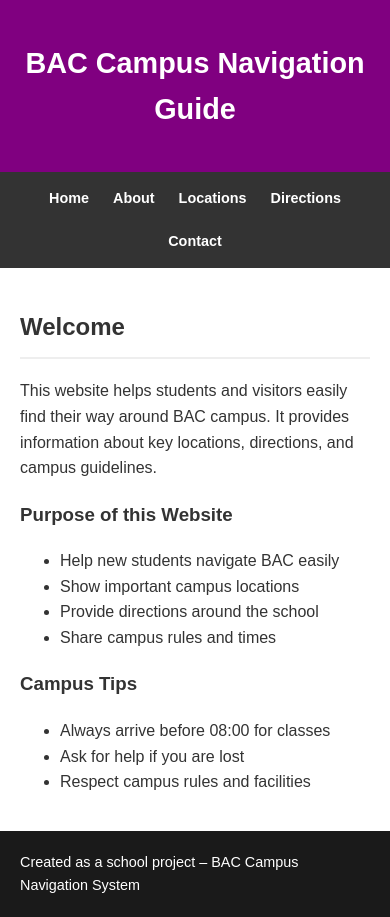
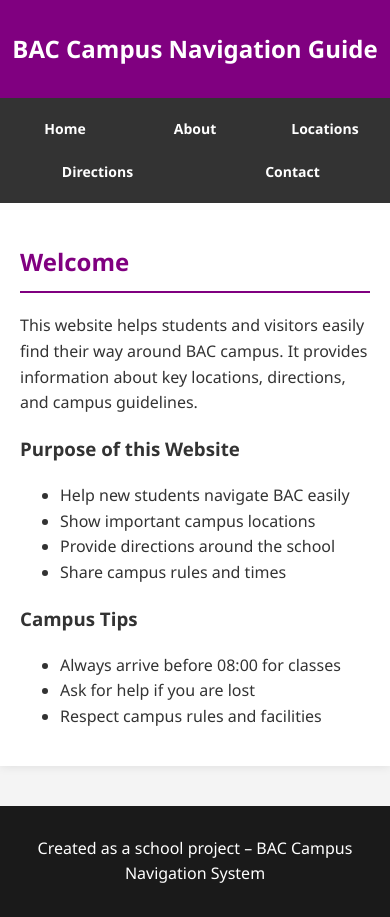
Before and after one commit to ResegoJong/Bida25-339-WMD-assignment-, a plain HTML site: page index.html in a window 390 px wide. Drawn offline with Linux system fonts and the light colour scheme.

Commit message:
Update index.html

```diff
--- a/index.html
+++ b/index.html
@@ -5,72 +5,101 @@
     <meta name="viewport" content="width=device-width, initial-scale=1.0">
     <title>BAC Chronicles</title>
     <style>
-        /* Prevents horizontal scrolling */
         * {
             box-sizing: border-box;
         }
 
         body {
-            font-family: Arial, sans-serif;
+            font-family: 'Segoe UI', Tahoma, Geneva, Verdana, sans-serif;
             margin: 0;
             padding: 0;
             line-height: 1.6;
             color: #333;
-            overflow-x: hidden; /* Keeps everything inside the page */
+            background-color: #f4f4f4;
         }
 
-        /* Purple Header */
+        /* Hero Header */
         header {
             background-color: #800080;
             color: white;
-            padding: 40px 15px;
+            padding: 60px 20px;
             text-align: center;
         }
 
         header h1 {
             margin: 0;
-            font-size: 1.8rem; /* Scaled down for mobile screens */
+            font-size: 2.5rem;
         }
 
-        /* Fixed Navigation */
+        /* Navigation Bar */
         nav {
             background-color: #333;
             display: flex;
-            justify-content: center; /* Centers links */
-            flex-wrap: wrap; /* Allows links to wrap to next line if screen is too small */
-            padding: 5px;
+            justify-content: center;
+            flex-wrap: wrap; /* Prevents links from going off-screen on mobile */
+            padding: 10px 0;
+            position: sticky;
+            top: 0;
         }
 
         nav a {
             color: white;
             text-decoration: none;
-            padding: 10px 12px;
-            font-size: 0.9rem;
+            padding: 12px 20px;
             font-weight: bold;
+            transition: 0.3s;
         }
 
         nav a:hover {
-            color: #ddd;
+            background-color: #555;
         }
 
-        /* Content Area */
-        main {
-            max-width: 100%; /* Ensures it fits mobile */
-            padding: 20px;
+        /* Main Container */
+        .container {
+            max-width: 1000px; /* Limits width on laptops so text isn't too wide */
+            margin: 20px auto;
+            background: white;
+            padding: 40px;
+            box-shadow: 0px 0px 10px rgba(0,0,0,0.1);
         }
 
         h2 {
-            border-bottom: 2px solid #eee;
+            border-bottom: 2px solid #800080;
             padding-bottom: 10px;
+            color: #800080;
         }
 
-        /* Footer */
         footer {
             background-color: #1a1a1a;
             color: white;
-            padding: 20px;
-            font-size: 0.9rem;
-            text-align: left;
+            padding: 30px;
+            text-align: center;
+            margin-top: 40px;
+        }
+
+        /* --- Responsive Adjustments --- */
+
+        /* Mobile Styles (Screens smaller than 600px) */
+        @media (max-width: 600px) {
+            header {
+                padding: 30px 10px;
+            }
+
+            header h1 {
+                font-size: 1.5rem;
+            }
+
+            .container {
+                margin: 0;
+                padding: 20px;
+            }
+
+            nav a {
+                padding: 10px;
+                font-size: 14px;
+                flex: 1 1 30%; /* Makes links sit nicely in a grid on small screens */
+                text-align: center;
+            }
         }
     </style>
 </head>
@@ -88,7 +117,7 @@
         <a href="contact.html">Contact</a>
     </nav>
 
-    <main>
+    <div class="container">
         <h2>Welcome</h2>
         <p>This website helps students and visitors easily find their way around BAC campus. It provides information about key locations, directions, and campus guidelines.</p>
 
@@ -106,7 +135,7 @@
             <li>Ask for help if you are lost</li>
             <li>Respect campus rules and facilities</li>
         </ul>
-    </main>
+    </div>
 
     <footer>
         Created as a school project – BAC Campus Navigation System
```
